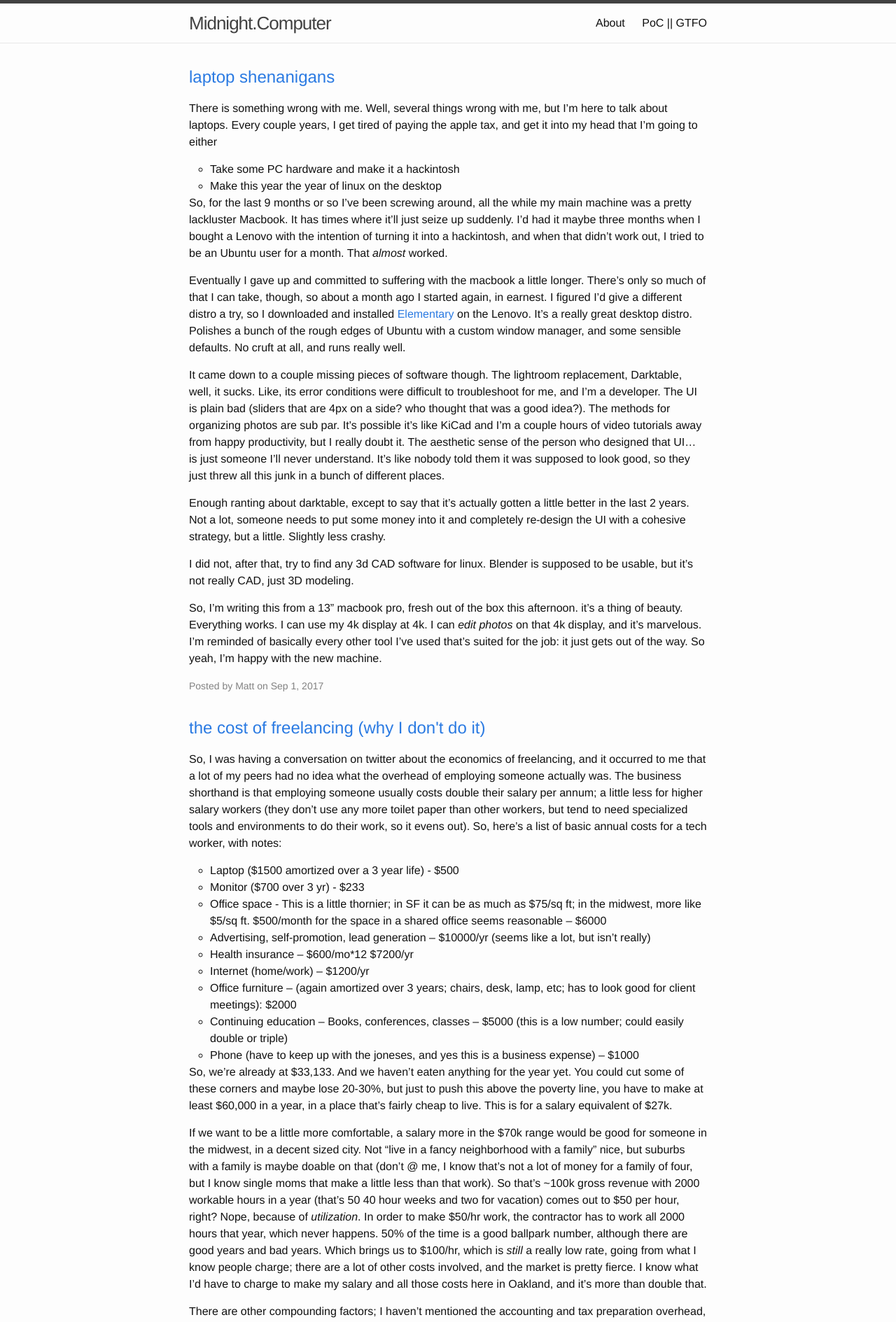
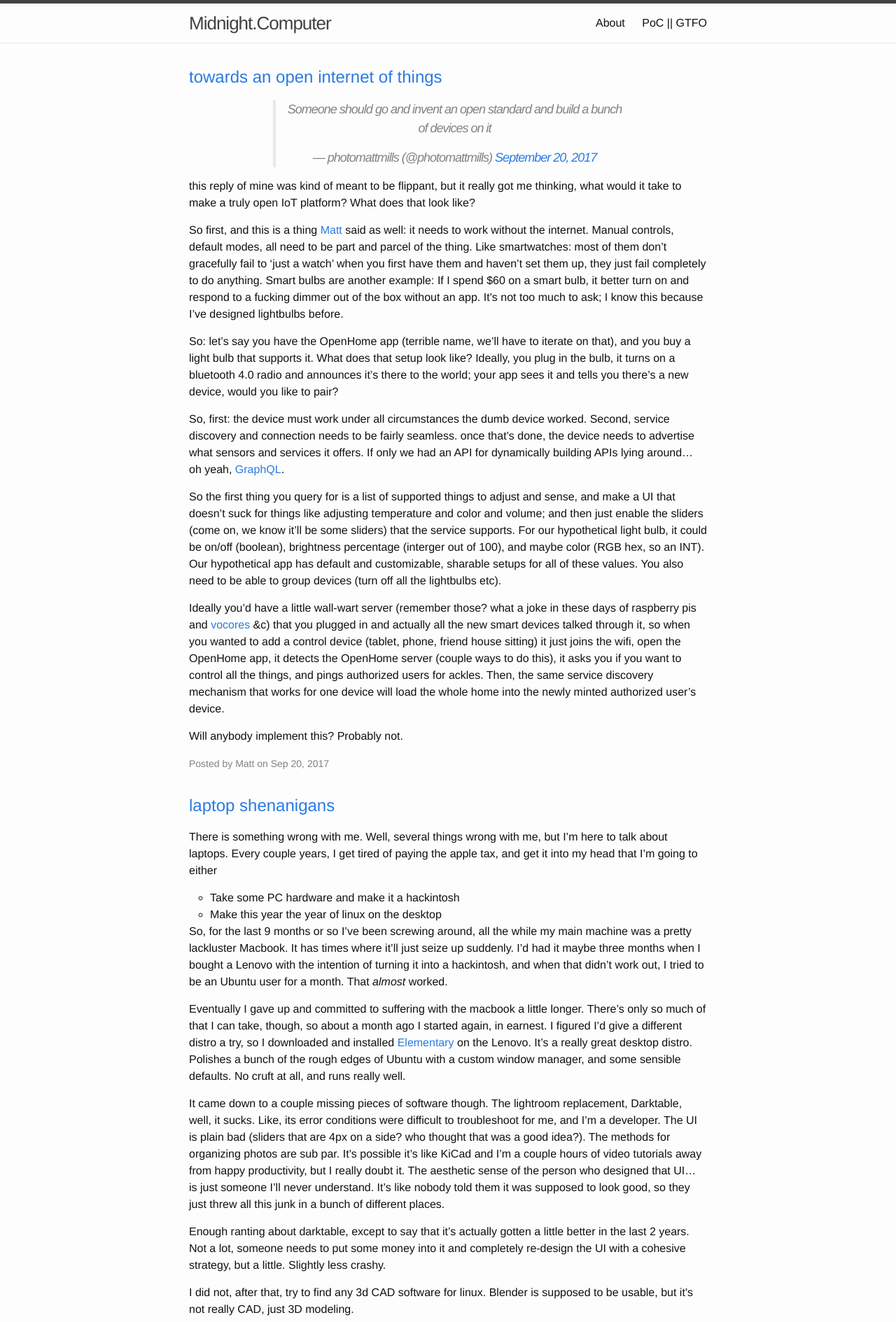
Before and after one commit to photomattmills/midnight_computer, a Jekyll site: the page built from index.html, in a window 1280 px wide. Shown: the top 1889 px of the page at 70% size. Built offline with Jekyll 4.4.1, drawn with Linux system fonts in a browser that asks for light colours; a script that is not in the unit is left out; the list of posts is cut into pages by our own code; comment, search, counter and statistics services are not loaded.

Commit message:
towards an open IoT

```diff
--- /dev/null
+++ b/_posts/2017-09-19-towards-an-open-internet-of-things.markdown
@@ -0,0 +1,25 @@
+---
+layout: post
+title: towards an open internet of things
+date: 2017-09-19 21:41:11 -0700
+ogimage: ""
+description: "some ramblings about stuff"
+---
+
+<div style="width: 500px;" class="center"><blockquote class="twitter-tweet" data-lang="en"><p lang="en" dir="ltr">Someone should go and invent an open standard and build a bunch of devices on it</p>&mdash; photomattmills (@photomattmills) <a href="https://twitter.com/photomattmills/status/910361827166638081">September 20, 2017</a></blockquote><script async src="//platform.twitter.com/widgets.js" charset="utf-8"></script></div>
+
+this reply of mine was kind of meant to be flippant, but it really got me thinking, what would it take to make a truly open IoT platform? What does that look like?
+
+So first, and this is a thing [Matt](http://interconnected.org/home/2017/08/16/smart_home) said as well: it needs to work without the internet. Manual controls, default modes, all need to be part and parcel of the thing. Like smartwatches: most of them don't gracefully fail to 'just a watch' when you first have them and haven't set them up, they just fail completely to do anything. Smart bulbs are another example: If I spend $60 on a smart bulb, it better turn on and respond to a fucking dimmer out of the box without an app. It's not too much to ask; I know this because I've designed lightbulbs before.
+
+So: let's say you have the OpenHome app (terrible name, we'll have to iterate on that), and you buy a light bulb that supports it. What does that setup look like? Ideally, you plug in the bulb, it turns on a bluetooth 4.0 radio and announces it's there to the world; your app sees it and tells you there's a new device, would you like to pair?
+
+So, first: the device must work under all circumstances the dumb device worked. Second, service discovery and connection needs to be fairly seamless. once that's done, the device needs to advertise what sensors and services it offers. If only we had an API for dynamically building APIs lying around... oh yeah, [GraphQL](http://graphql.org/).
+
+So the first thing you query for is a list of supported things to adjust and sense, and make a UI that doesn't suck for things like adjusting temperature and color and volume; and then just enable the sliders (come on, we know it'll be some sliders) that the service supports. For our hypothetical light bulb, it could be on/off (boolean), brightness percentage (interger out of 100), and maybe color (RGB hex, so an INT). Our hypothetical app has default and customizable, sharable setups for all of these values. You also need to be able to group devices (turn off all the lightbulbs etc).
+
+Ideally you'd have a little wall-wart server (remember those? what a joke in these days of raspberry pis and [vocores](http://vocore.io/) &c) that you plugged in and actually all the new smart devices talked through it, so when you wanted to add a control device (tablet, phone, friend house sitting) it just joins the wifi, open the OpenHome app, it detects the OpenHome server (couple ways to do this), it asks you if you want to control all the things, and pings authorized users for ackles. Then, the same service discovery mechanism that works for one device will load the whole home into the newly minted authorized user's device.
+
+Will anybody implement this? Probably not.
+<span style="display:block;" class="center">
+</span>
--- a/_sass/_layout.scss
+++ b/_sass/_layout.scss
@@ -8,6 +8,11 @@
 
     // Positioning context for the mobile navigation icon
     position: relative;
+}
+
+.center {
+    text-align: center;
+    margin: 0 auto;
 }
 
 .site-title {
```
